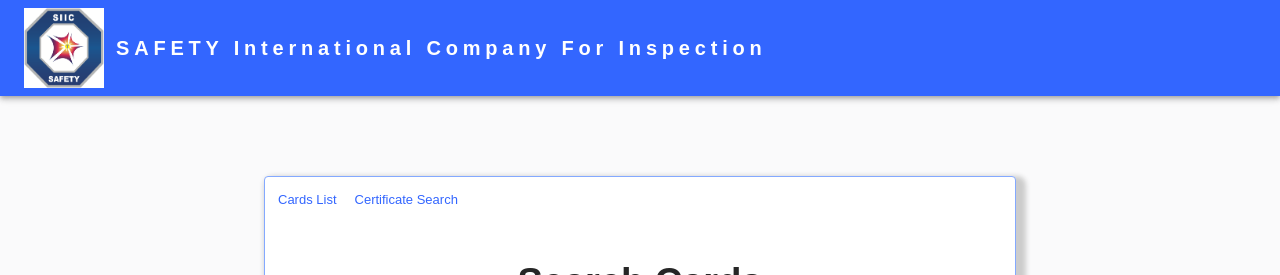
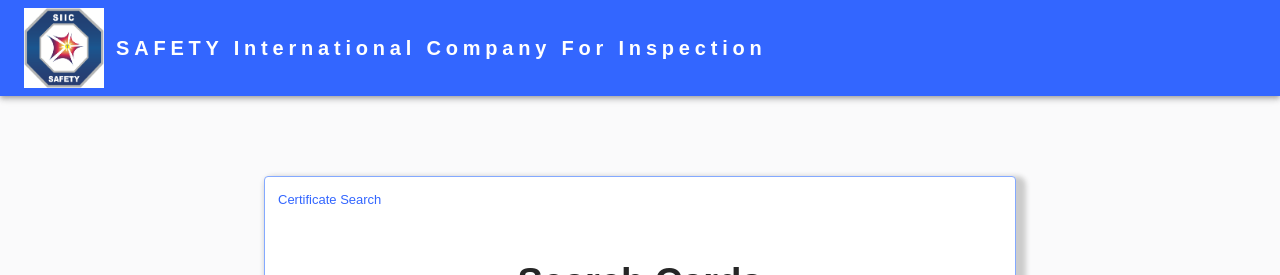
Before and after one commit to futureintro42/alamanco-v2-frontend, a React (Create React App) app: page /cards/search in a window 1280 px wide. Shown: the top 275 px of the page. Built offline with nearby package versions, Linux system fonts and the light colour scheme.

Commit message:
hard list redirection

```diff
--- a/src/components/molecules/SearchDetails/index.js
+++ b/src/components/molecules/SearchDetails/index.js
@@ -68,11 +68,11 @@ const SearchDetails = ({ pageType }) => {
 
   const searchOptions = SEARCH_FIELDS[pageType] || [];
   // const isSearchDisabled = !searchField || !searchTerm.trim();
-  const handleDashboard = () => {
-    if(pageType){
-    navigate(`/${pageType.toLowerCase()}`);
-    }
-  }
+  // const handleDashboard = () => {
+  //   if(pageType){
+  //   navigate(`/${pageType.toLowerCase()}`);
+  //   }
+  // }
   const handleSearchRedirect = () => {
     let redirectURL = "certificate";
     if(pageType === "certificate"){
@@ -87,7 +87,7 @@ const SearchDetails = ({ pageType }) => {
     <Container maxWidth={false} sx={{ maxWidth: "800px" }}>
       <Card sx={{ mt: 10, border: 1, borderColor: "primary.light", boxShadow: "5px 5px 5px 5px #ccc" }}>
         <CardActions>
-            <Button size="small" onClick={handleDashboard}>{`${pageType} List`}</Button>
+            {/* <Button size="small" onClick={handleDashboard}>{`${pageType} List`}</Button> */}
             <Button size="small" onClick={handleSearchRedirect}>{`${pageType === "cards" ? 'Certificate': 'Cards'}`} Search</Button>
           </CardActions>
         <CardContent>
```
